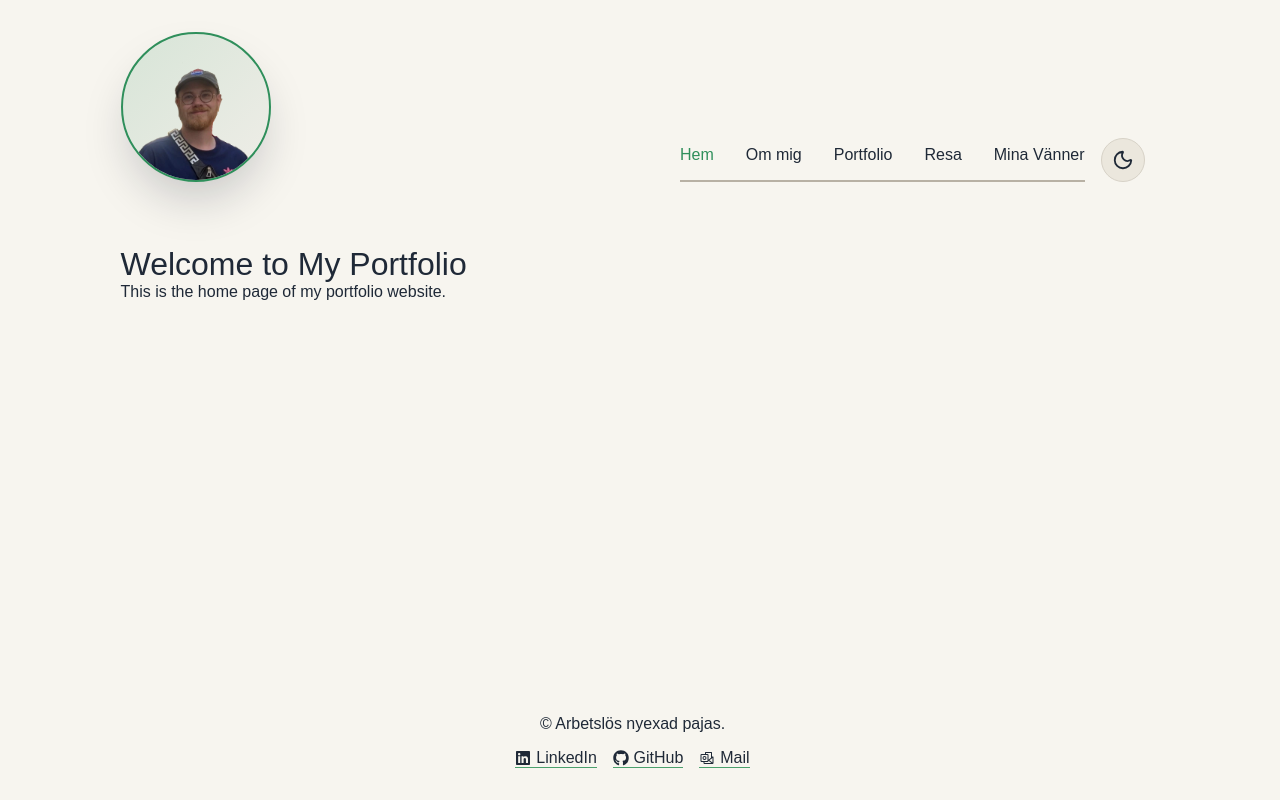
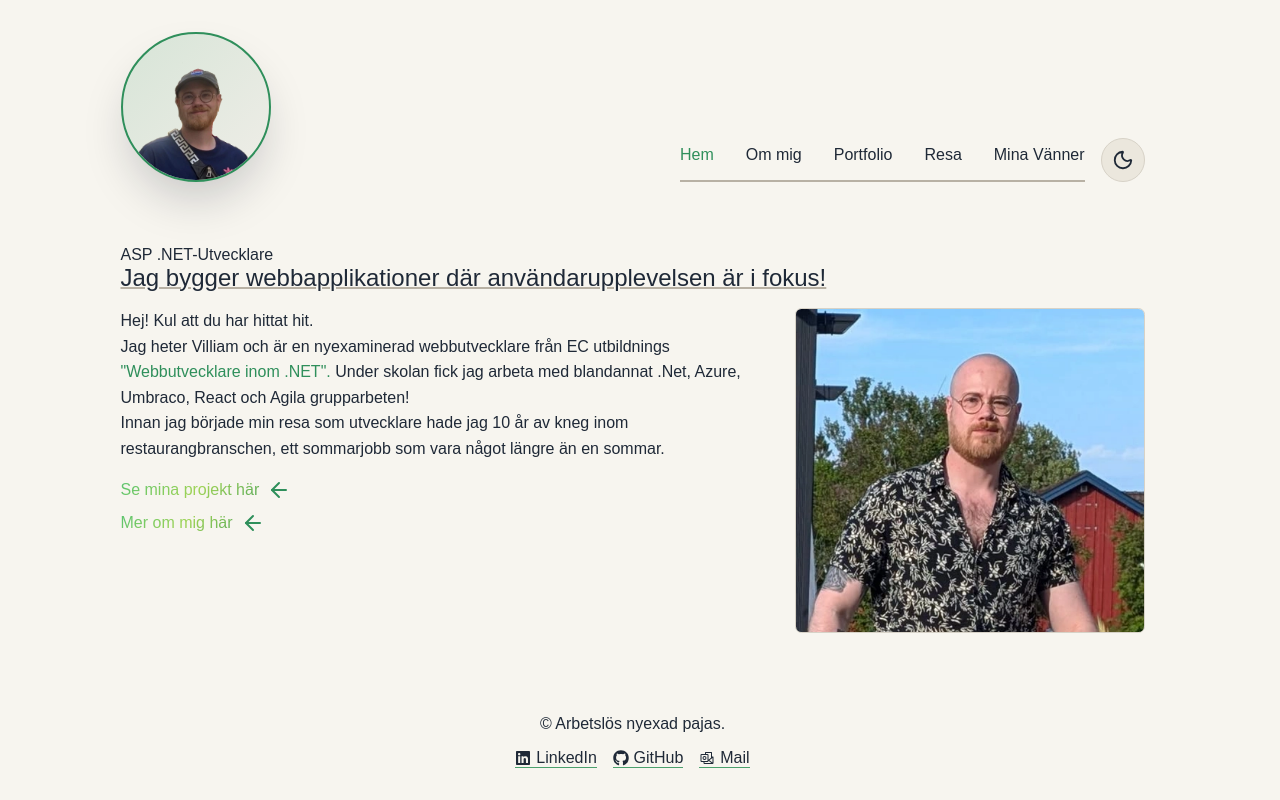
Before and after one commit to Augustvilliam/Portfolio, a React app: page / in a window 1280 px wide. Built offline with nearby package versions, Linux system fonts and the light colour scheme; the HTML template or start-up script is replaced by a standard one; a web font is replaced by a local one.

Commit message:
started working on home-page

```diff
--- a/src/pages/HomePage.tsx
+++ b/src/pages/HomePage.tsx
@@ -1,8 +1,53 @@
+import { ArrowLeft } from "lucide-react";
+import { NavLink } from "react-router";
+
 export default function HomePage() {
   return (
-    <div className="home-page">
-      <h1>Welcome to My Portfolio</h1>
-      <p>This is the home page of my portfolio website.</p>
-    </div>
+    <main className="home-page">
+
+      <section className="home-hero">
+
+        <div className="home-content">
+
+          <div className="home-header">
+            <p className="home-eyebrow">ASP .NET-Utvecklare</p>
+
+            <h1>Jag bygger webbapplikationer där användarupplevelsen är i fokus!</h1>
+          </div>
+
+
+          <p className="home-intro">
+            Hej! Kul att du har hittat hit.
+            <br />
+            Jag heter Villiam och är en nyexaminerad webbutvecklare från EC utbildnings <a href="https://ecutbildning.se/nyheter/tycker-du-om-att-knacka-kod-valj-net/" target="_blank">"Webbutvecklare inom .NET". </a> Under skolan fick jag arbeta med blandannat .Net, Azure, Umbraco, React och Agila grupparbeten!
+            <br />
+            Innan jag började min resa som utvecklare hade jag 10 år av kneg inom restaurangbranschen, ett sommarjobb som vara något längre än en sommar.
+          </p>
+
+          <div className="home-cta">
+
+            <NavLink to="/portfolio">
+              Se mina projekt här
+              <ArrowLeft aria-hidden="true" />
+            </NavLink>
+
+            <NavLink to="/about" >
+              Mer om mig här
+              <ArrowLeft  aria-hidden="true"/>
+            </NavLink>
+          </div>
+
+          <div className="home-img-portrait">
+            <img
+              src="/images/profile.webp"
+              alt="portrait"
+            />
+
+          </div>
+
+        </div>
+
+      </section>
+    </main>
   )
 }
--- a/src/styles/index.css
+++ b/src/styles/index.css
@@ -49,7 +49,31 @@ body {
 
 /*#endregion RESET*/
 /*#region LAYOUT*/
+.home-content{
+    display: grid;
+    grid-template-columns: auto 1fr;
+    grid-template-rows: auto auto 1fr;
+    gap:1rem;
 
+    .home-header{
+        grid-column: 1/3;
+        grid-row:1;
+    }
+    .home-intro{
+        grid-column: 1;
+        grid-row: 2;
+
+    }
+    .home-cta{
+        grid-column: 1;
+        grid-row:3;
+        gap:.6rem;
+    }
+    .home-img-portrait{
+        grid-column: 2;
+        grid-row: 2/4;
+    }
+}
 .page-layout {
     display: grid;
     gap:2rem;
@@ -246,4 +270,38 @@ footer{
     transform: rotate(12deg) scale(1.05);
 }
 
+.home-img-portrait{
+    width: 350px;
+    height: 100%;
+    overflow: hidden;
+    border: var(--border) 1px solid;
+    border-radius: var(--radius4);
+    img{
+        width: inherit;
+        height: inherit;
+    }
+}
+.home-cta{
+    display: flex;
+    flex-direction: column;
+    align-items: start;
+    justify-content: start;
+}
+.home-cta > a {
+    display: flex;
+    align-items: center;
+    justify-content: center;
+    gap: 0.5rem;
+
+    color: transparent;
+    background-image: var(--gradient-link);
+    background-size: 250% 250%;
+    background-position: 0% 50%;
+
+    background-clip: text;
+    -webkit-background-clip: text;
+
+    animation: cta-gradient-flow 2s ease-in-out infinite;
+}
+
 /*#endregion Components*/
--- a/src/styles/tokens.css
+++ b/src/styles/tokens.css
@@ -75,6 +75,14 @@
   --gradient-primary: linear-gradient(135deg, #2f8f5b, #1a4a35);
   --gradient-accent: linear-gradient(135deg, #e7e2d7, #f0ede6);
   --gradient-hero: linear-gradient(135deg, #fbfaf6, #ebe7dd);
+  --gradient-link:linear-gradient(
+    135deg,
+    #1a4a35,
+    #3fbd79,
+    #9fd356,
+    #2f8f5b,
+    #1a4a35
+);
 
   --gradient-1: linear-gradient(135deg, rgba(47, 143, 91, 0.10), rgba(0, 0, 0, 0.0));
   --gradient-1-hover: linear-gradient(135deg, rgba(47, 143, 91, 0.16), rgba(0, 0, 0, 0.03));
@@ -83,6 +91,22 @@
   --gradient-4: linear-gradient(135deg, rgba(17, 24, 39, 0.05), rgba(17, 24, 39, 0.02));
 
   --mustardonthebeathoe: #caa100;
+
+  /* Font size scale */
+  --font-xs: 0.75rem;   /* 12px */
+  --font-s: 0.875rem;   /* 14px */
+  --font-m: 1rem;       /* 16px (base) */
+  --font-l: 1.25rem;    /* 20px */
+  --font-xl: 1.5rem;    /* 24px */
+
+  /* Optional typography tokens */
+  --leading-xs: 1;      /* line-height */
+  --leading-s: 1.25;
+  --leading-m: 1.5;
+  --leading-l: 1.6;
+  --font-weight-regular: 400;
+  --font-weight-medium: 500;
+  --font-weight-bold: 700;
 }
 
 :root[data-theme="dark"]{
@@ -203,6 +227,15 @@
     rgba(111, 143, 107, 0.06)
   );
 
+  --gradient-link: linear-gradient(
+    135deg,
+    #4f6b4a,
+    #6fa366,
+    #a8b850,
+    #6f8f6b,
+    #4f6b4a
+  );
+
   --mustardonthebeathoe: #caa100;
 
   --font-primary: 'Zalando Sans SemiExpanded', Courier, monospace;
--- a/src/styles/typography.css
+++ b/src/styles/typography.css
@@ -3,3 +3,46 @@
 a.active{
     color: var(--accent);
 }
+
+.home-header > h1 {
+    font-size: var(--font-xl);
+    text-decoration: underline;
+    text-decoration-thickness: 2px;
+    text-decoration-color: var(--border-strong);
+}
+
+.home-intro{
+    font-size: var(--font-m);
+    line-height: var(--leading-l);
+}
+.home-intro > a {
+    color:var(--accent);
+}
+
+
+.home-cta > a > svg {
+    color:var(--accent);
+}
+
+.home-cta > a svg {
+    transition: transform 200ms ease;
+}
+
+.home-cta > a:hover > svg {
+    transform: translateX(0.3rem);
+}
+
+
+@keyframes cta-gradient-flow {
+    0% {
+        background-position: 0% 50%;
+    }
+
+    50% {
+        background-position: 100% 50%;
+    }
+
+    100% {
+        background-position: 0% 50%;
+    }
+}
```
Also changed, not shown: public/images/profile.webp (added).
